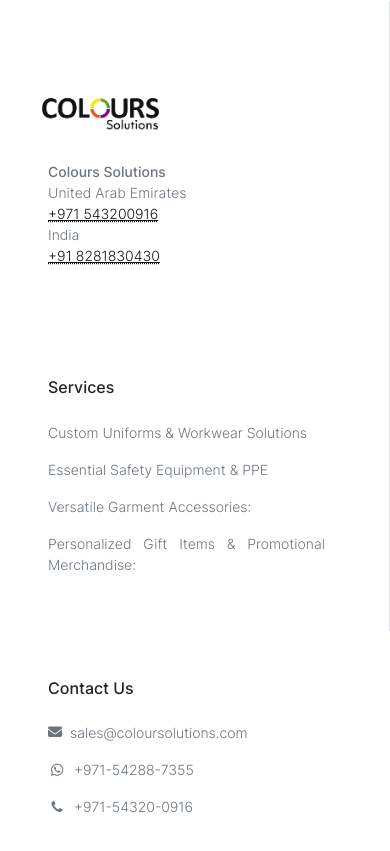
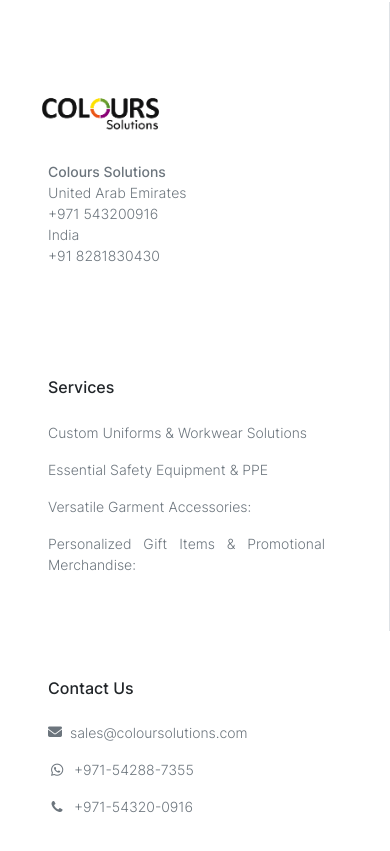
Before and after one commit to Nihal106/Colours_solutions, a plain HTML site: page index.html in a window 390 px wide. Shown: the part 4540-5391 px from the top of the page. Drawn offline with Linux system fonts and the light colour scheme.

Commit message:
Footer phone number underline removed

```diff
--- a/css/responsive.css
+++ b/css/responsive.css
@@ -693,8 +693,18 @@
     .footer-contact {
       font-size: 1rem;
     }
+
   }
 
   .text-gray {
     color: #6c757d !important;
   }
+  .address-text a {
+  text-decoration: none; /* removes underline */
+  color: inherit;
+          /* makes the link inherit text color */
+}
+.address-text a:hover {
+  text-decoration: underline; /* show underline only on hover */
+  color: #007bff; /* or your preferred hover color */
+}
--- a/index.html
+++ b/index.html
@@ -458,9 +458,9 @@
           <address class="text-secondary mt-3 address-text">
             <strong>Colours Solutions</strong><br>
             United Arab Emirates<br>
-            <a href="tel:+971543200916"><abbr title="Phone">+971 543200916</abbr></a><br>
+            <a href="tel:+971543200916">+971 543200916</a><br>
               India<br>
-            <a href="tel:+918281830430"><abbr title="Phone">+91 8281830430</abbr></a><br>
+            <a href="tel:+918281830430">+91 8281830430</a><br>
 
           </address>
         </div>
```
